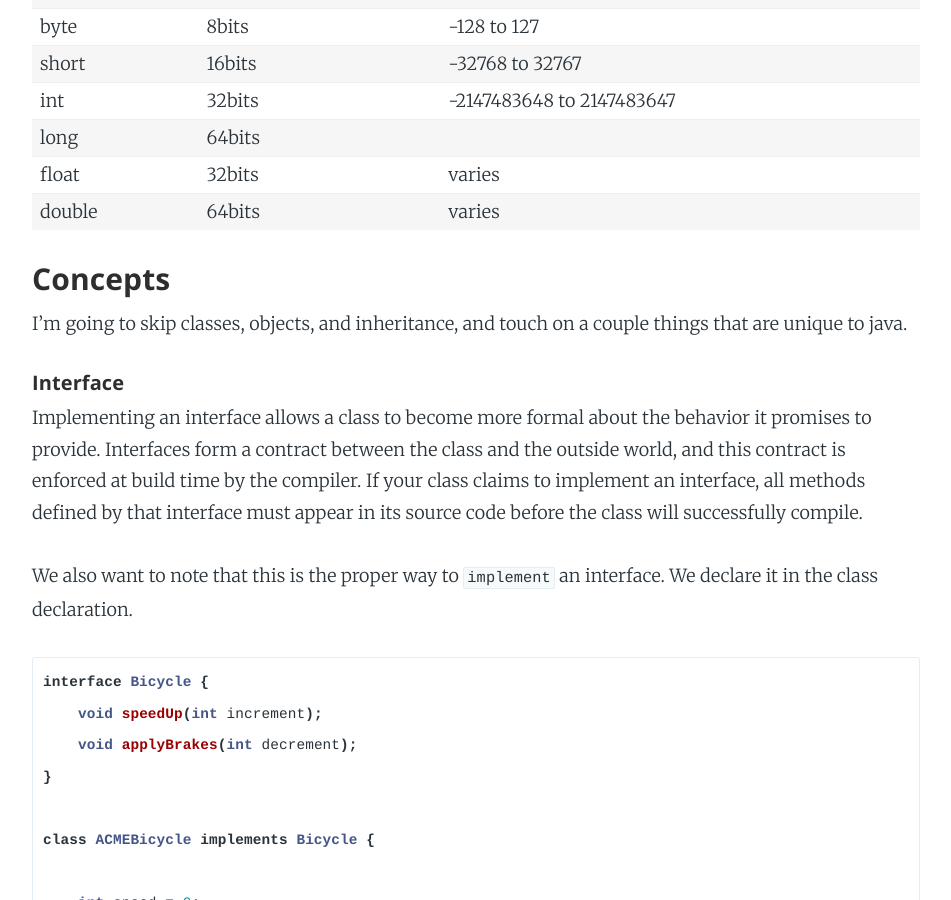
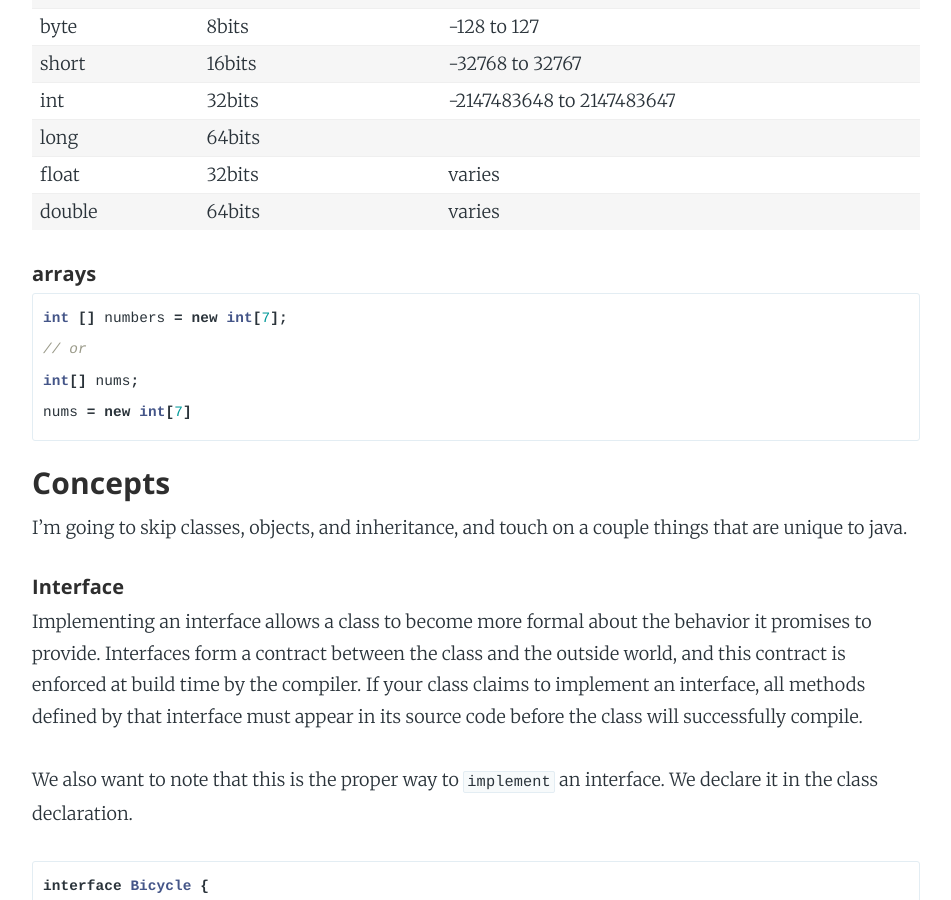
Before and after one commit to Carpk/ShawnKlein, a Jekyll site: the page built from _posts/2016-08-10-java-basics.md, in a window 1280 px wide and 900 px high, scrolled down 2257 px. Shown: the whole window, without its empty margins (164-1115 px from the left). Built offline with Jekyll 4.4.1, drawn with Linux system fonts in a browser that asks for light colours; nearby versions of some CDN libraries; some web fonts are replaced; Markdown is read by kramdown in place of the engine named in the settings.

Commit message:
start section for declaring variables and creating arrays

`````diff
--- a/_posts/2016-08-10-java-basics.md
+++ b/_posts/2016-08-10-java-basics.md
@@ -138,6 +138,14 @@ If we assign a variable and attempt to refrence it without assigning it a variab
   </tr>
 </table>
 
+##### arrays
+
+````java
+int [] numbers = new int[7];
+// or
+int[] nums;
+nums = new int[7]
+````
 
 ### Concepts
 
`````
